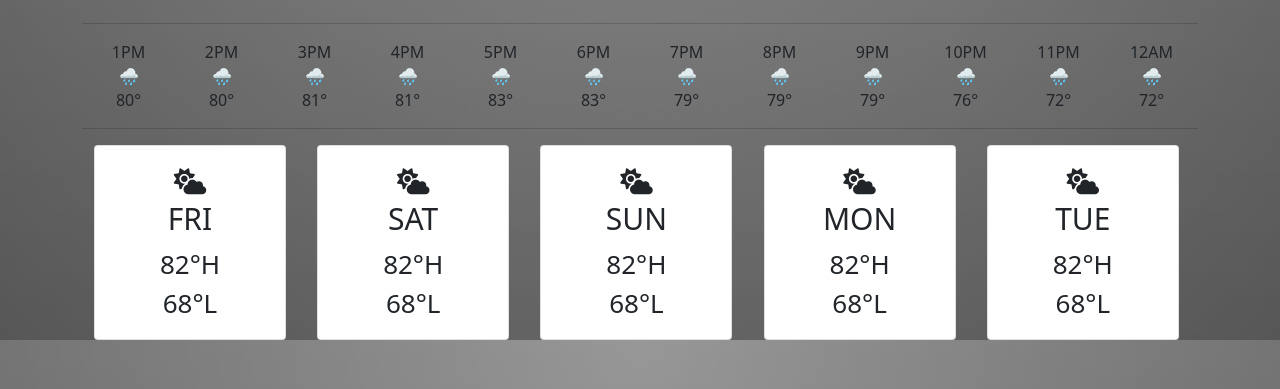
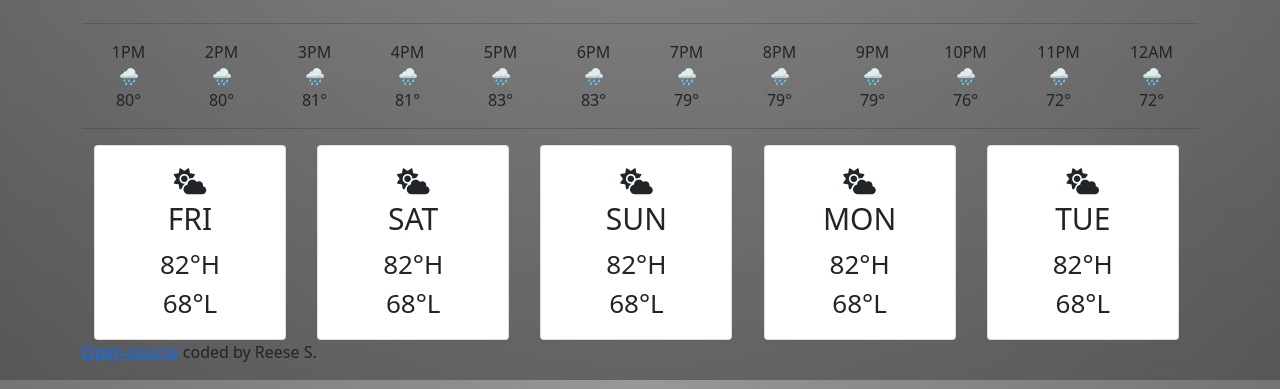
Before and after one commit to Reese718/Beginner-Weather-App-project, a plain HTML site: page index.html in a window 1280 px wide. Shown: the part 411-800 px from the top of the page. Drawn offline with nearby package versions, Linux system fonts and the light colour scheme; no server answers.

Commit message:
added open-source code link to HTML

```diff
--- a/index.html
+++ b/index.html
@@ -161,6 +161,12 @@
           </div>
         </div>
       </div>
+      <p id="footer">
+        <a href="https://github.com/Reese718/Beginner-Weather-App-project"
+          >Open-source</a
+        >
+        coded by Reese S.
+      </p>
     </div>
     <script src="src/index.js"></script>
   </body>
```
